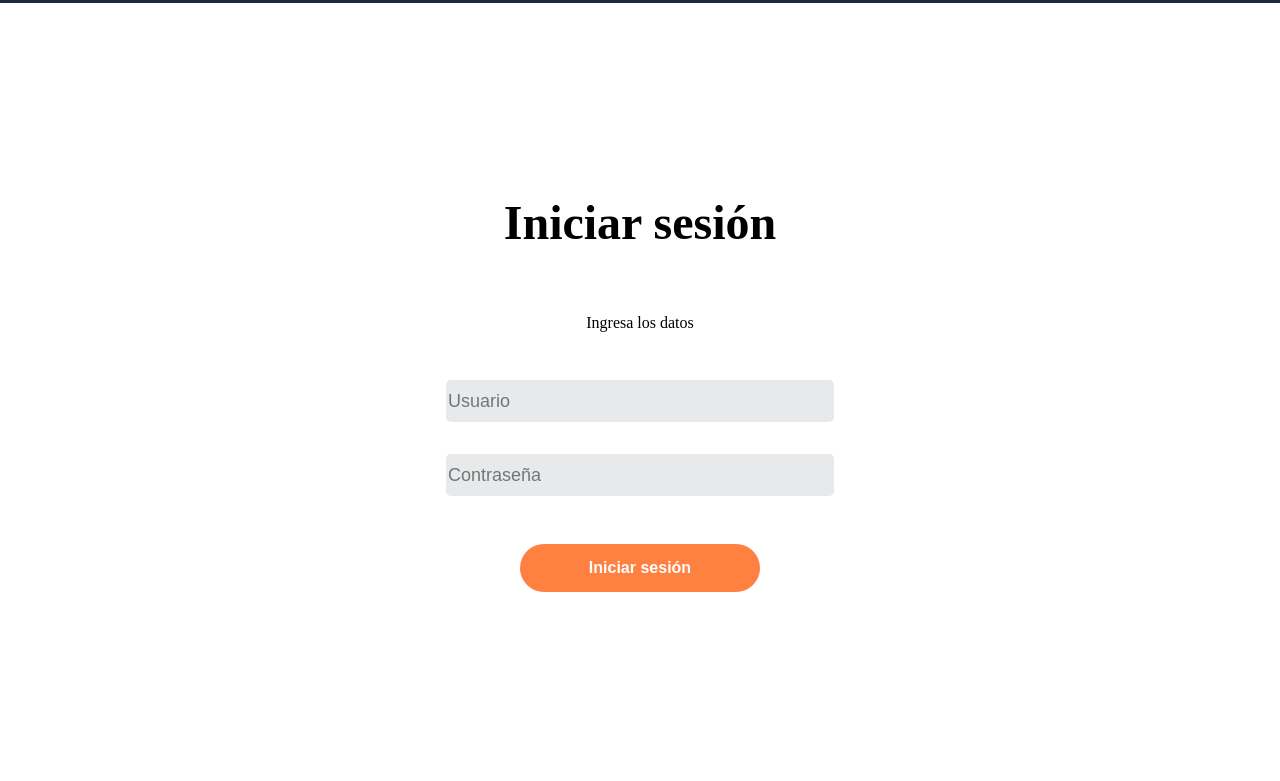
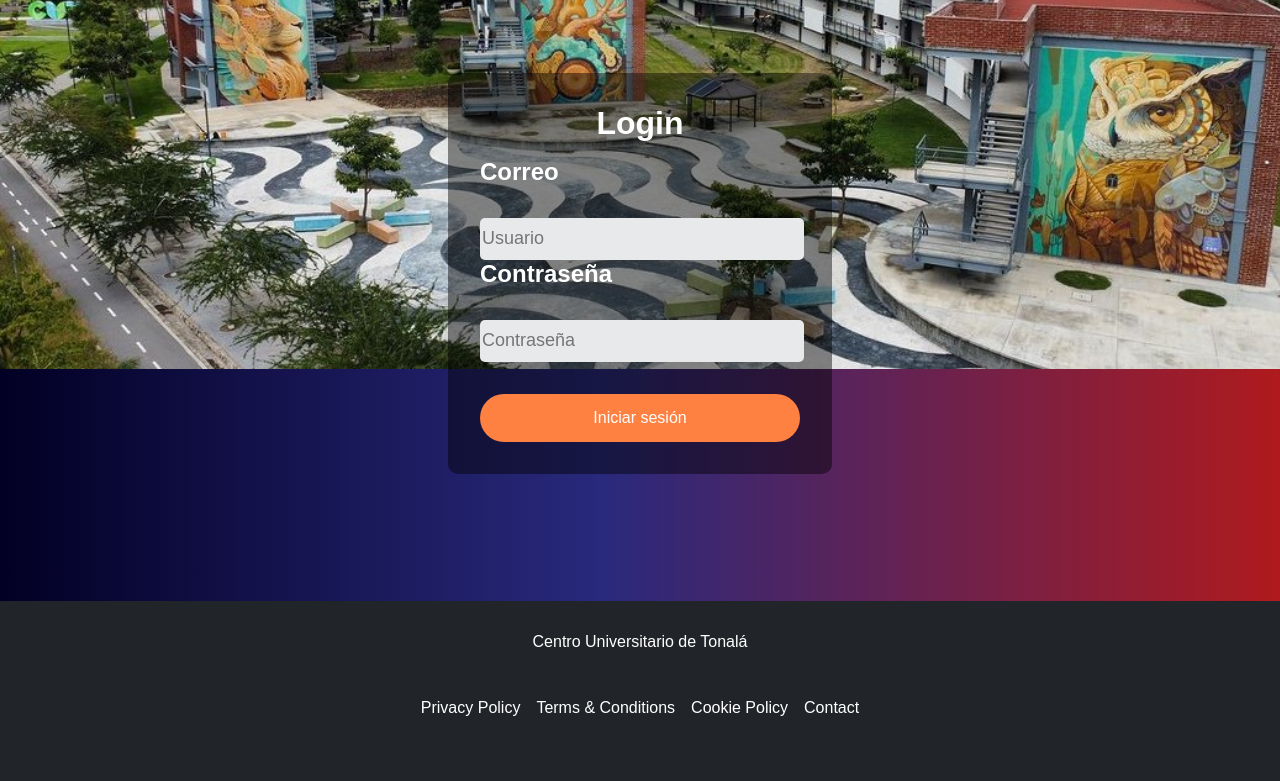
Before and after one commit to DinaxisLF/Felicitaciones, a Flask app: page / in a window 1280 px wide. Shown: the part 191-972 px from the top of the page. After the commit the page ends 907 px from the top, so only its background shows below. Run offline with Flask 3, Linux system fonts and the light colour scheme.

Commit message:
Diseño (Login)

```diff
--- a/Felicitaciones/src/app/static/css/styles.css
+++ b/Felicitaciones/src/app/static/css/styles.css
@@ -1,171 +1,150 @@
-body{
+/* Estilos generales */
+body {
   margin: 0;
   padding: 0;
   border: 0;
+  font-family: Arial, sans-serif;
 }
 
-.header{
-    background-color: #1f2545;
+.header {
+  width: 100%;
+  height: 5rem;
+  background-color: #212529;
   display: flex;
-    justify-content: space-between;
   align-items: center;
+  justify-content: center;
 }
 
-.udg{
-    width: 200px;
-    padding: 20px;
-    padding-left: 7rem;
-}
-
-.us{
-    padding-right: 7rem;
-    display: flex;
-    gap: 20px;
-}
-
-a{
-    font-size: 20px;
-    color: white;
-}
-
-.back{
+.container-img {
+  width: 100%;
+  height: 60vh;
+  background-image: url(../imgs/Fondo_Login.jpeg);
+  background-repeat: no-repeat;
+  background-size: cover;
   display: flex;
   justify-content: center;
   align-items: center;
 }
 
-.container{
-    background-color: white;
-    display: grid;
-    grid-template-columns: 1fr;
-    align-items: center;
-    padding: 7rem;
-
+.container-color {
+  width: 100%;
+  height: 29vh;
+  background: linear-gradient(90deg, rgba(2,0,36,1) 0%, rgba(41,41,125,1) 47%, rgba(175,26,29,1) 100%);
 }
 
-  .login{
-    text-align: center;
+/* Formulario */
+.forms {
+  background: rgba(0, 0, 0, 0.45);
+  width: 20rem;
+  padding: 2rem;
+  margin-top: 18rem;
+  display: flex;
+  flex-direction: column;
+  align-items: center;
+  color: white;
+  border-radius: 10px;
+}
+
+#login-form {
+  width: 100%;
+  display: flex;
   flex-direction: column;
 }
 
-  #login-form{
-    display: flex;
-    flex-direction: column;
-    align-items: center;
-    width: 30vw;
-  }
-
-  #register-form{
-    display: flex;
-    flex-direction: column;
-    align-items: center;
-    width: 30vw;
-  }
-
-  h1{
+h1, h2 {
   margin: 0;
-    padding-bottom: 3rem;
-    font-size: 3rem;
+  margin-bottom: 1rem;
+  text-align: center;
 }
 
 h2{
-    font-size: 3rem;
-    margin: 0;
+  align-self: flex-start;
 }
 
-  input{
+input {
   border-radius: 5px;
   width: 100%;
   height: 40px;
   background-color: #E7E9EB;
-    margin-top: 2rem;
-    border: 0;
+  margin-top: 1rem;
+  border: none;
   font-size: large;
 }
 
-  button{
+.login-button {
   text-align: center;
-    margin-top: 3rem;
-    width: 15rem;
+  margin-top: 2rem;
+  width: 100%;
   height: 3rem;
   border-radius: 2rem;
   font-size: 1rem;
   cursor: pointer;
-  }
-
-  .error{
-    color: rgb(254, 59, 59);
-  }
-
-  .hidden{
-    display: none;
-  }
-
-  .login-button{
   background-color: #ff8142;
-    border: 0;
-    color: white;
-    font-weight: bold;
-  }
-
-  .register-button{
-    background-color: transparent;
-    border-color: white;
-    color: white;
-    font-weight: bold;
-  }
-
-  .form-container{
-    padding-right: 3rem;
-    padding-left: 3rem;
-    padding-top: 5rem;
-    padding-bottom: 5rem;
-  }
-
-  .register-container{
-    height: 100%;
-    background-color: #ff4f69;
-    align-self: center;
-    display: flex;
-    align-items: center;
-    justify-content: center;
+  border: none;
   color: white;
 }
 
-  @media (max-width: 768px) {
-    .container{
-        grid-template-columns: 1fr;
-        border: 10px;
+.footer {
+  width: 100%;
+  color: white;
+  background-color: #212529;
+  display: flex;
+  flex-direction: column;
+  align-items: center;
+  justify-content: center;
+  text-align: center;
+  padding: 1rem 0;
 }
 
-    #login-form{
-        width: 100%;
+.terminos {
+  display: flex;
+  flex-wrap: wrap;
+  gap: 1rem;
+  justify-content: center;
+  margin-top: 1rem;
+}
+
+/* Ajustes responsivos */
+@media (max-width: 768px) {
+  .forms {
+      width: 80%;
+      padding: 1.5rem;
+  }
+
+  .container-img {
+      height: 50vh;
+  }
+
+  .footer {
+      flex-direction: column;
+      padding: 2rem 0;
+  }
+
+  .terminos p {
+      margin: 0;
   }
 }
 
 @media (max-width: 480px) {
-    .container{
-        border: 2rem;
+  .header img {
+      height: 40px;
+  }
+
+  .forms {
+      width: 90%;
+  }
+
+  input {
+      height: 35px;
+      font-size: medium;
+  }
+
+  .login-button {
+      height: 2.5rem;
+      font-size: 0.9rem;
+  }
+
+  .footer {
+      font-size: 0.9rem;
   }
 }
-
-.footer{
-    background-color: #1f2545;
-    color: white;
-    display: flex;
-    justify-content: space-between;
-}
-
-.info{
-    display: flex;
-    justify-content: center;
-    align-items: center;
-}
-
-.copyright{
-    padding-left: 7rem;
-}
-
-.contact{
-    padding-right: 7rem;
-}
--- a/Felicitaciones/src/app/templates/auth/login.html
+++ b/Felicitaciones/src/app/templates/auth/login.html
@@ -7,44 +7,35 @@
     <title>Login</title>
 </head>
 <body>
-
     <div class="header">
-        <div class="logo">
-            <img src="../img/logo_udg_blanco.png" alt="Universidad de Guadalajara" class="udg">
-        </div>
-        <div class="us">
-            <a href="">Contact us</a>
-            <a href="">About us</a>
-        </div>
+        <img src="../../static/imgs/UDG.png" alt="Logo_UDG" height="60px">
     </div>
 
-    <div class=" back">
-        <div class="container">
-            <div class="login form-container">
-                <h1>Iniciar sesión</h1>
-                <p>Ingresa los datos</p>
+    <div class="container-img">
+        <div class="forms">
+            <h1>Login</h1>
                 <form id="login-form">
+                    <h2>Correo</h2>
                     <input type="text" name="user" id="user" placeholder="Usuario">
+                    <h2>Contraseña</h2>
                     <input type="password" name="password" id="password" placeholder="Contraseña">
                     <button type="submit" class="login-button">Iniciar sesión</button>
-                    <p class="error hidden">Error al iniciar sesión</p>
                 </form>
         </div>
     </div>
+    <div class="container-color">
+
     </div>
-
     <div class="footer">
-        <div class="copy">
-            <img src="../img/logo_udg_blanco.png" alt="Universidad de Guadalajara" class="udg">
-            <p class="copyright">Copyright 2024 Felicitaciones</p>
+        <div class="cutonala">
+            <p>Centro Universitario de Tonalá</p>
         </div>
-        <div class="info">
-            <p class="contact">Privacy Policy</p>
-            <p class="contact">Terms & Conditions</p>
-            <p class="contact">Cookie Policy</p>
-            <p class="contact">Contact</p>
+        <div class="terminos">
+            <p>Privacy Policy</p>
+            <p>Terms & Conditions</p>
+            <p>Cookie Policy</p>
+            <p>Contact</p>
         </div>
     </div>
-
 </body>
 </html>
```
Also changed, not shown: Felicitaciones/src/app/static/imgs/Fondo_Login.jpeg (added), Felicitaciones/src/app/static/imgs/UDG.png (added). Lines whose indentation alone changed are shown as unchanged.
